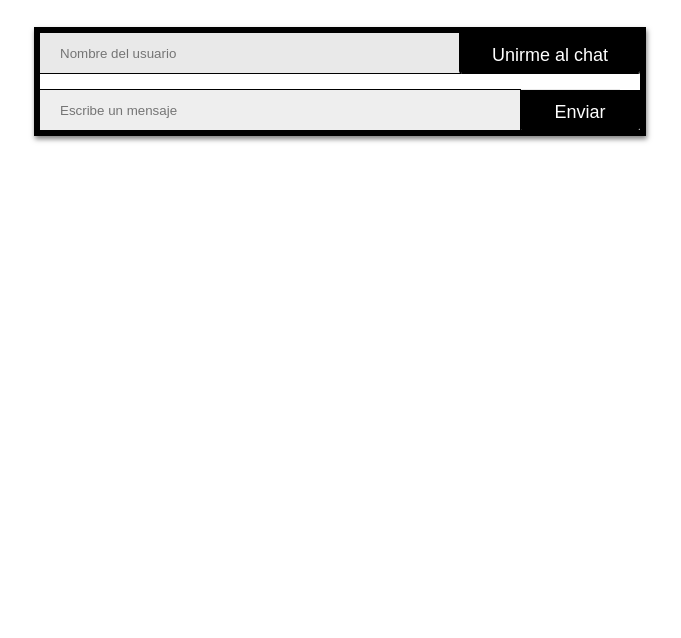
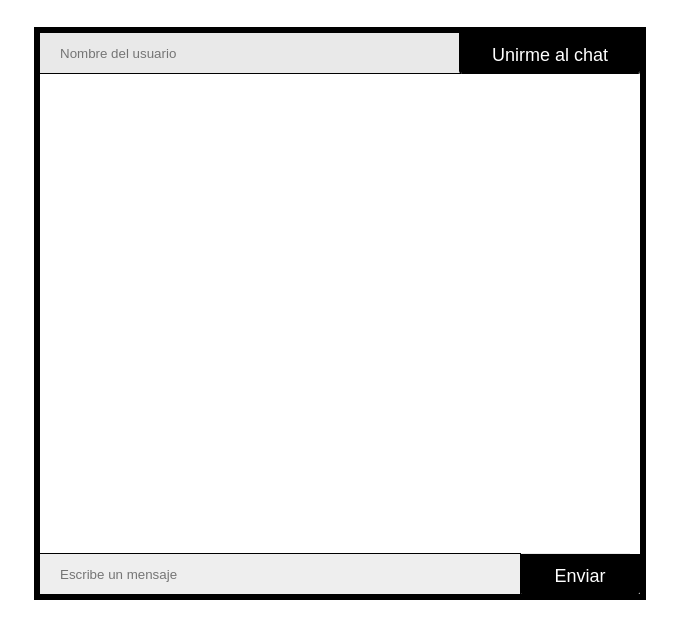
Before and after one commit to BarbaraRM/chatrpbh1, a website: page client/index.html in a window 1280 px wide. Shown: the part 48-686 px from the top of the page, without its empty margins (300-981 px from the left). Drawn offline with nearby package versions, Linux system fonts and the light colour scheme; no server answers.

Commit message:
Update style.css

```diff
--- a/client/style.css
+++ b/client/style.css
@@ -3,7 +3,6 @@
     margin:30px auto;
     border:6px solid #ddd;
     border-color: black;
-    box-shadow: 1px 3px 5px rgba(0, 0, 0,.5);
 }
 
 h1 {
@@ -13,17 +12,18 @@ h1 {
 }
 
 #chat-window,#conversacion p,#acciones{
-    padding:14px 0;
-    margin:0 20px;
+    padding:10px 0;
+    margin:0 10px;
 }
 #chat-window,#acciones{
     color:#555;
 }
 #chat-window{
     border-bottom:1px solid #e9e9e9;
+    height: 500px;
 }
 #conversacion p{
-    color:#aaa;
+    color:black;
 }
 
 #join{
@@ -58,6 +58,4 @@ button{
     padding:12px 0;
     width:20%;
     border-radius: 0 0 2px 2px;
-
-
 }
```
